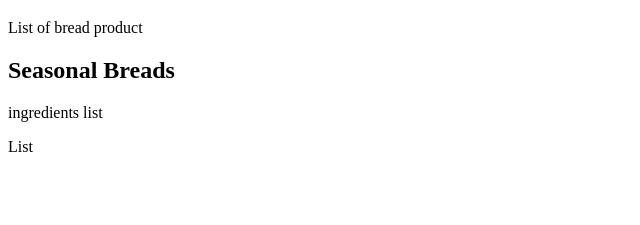
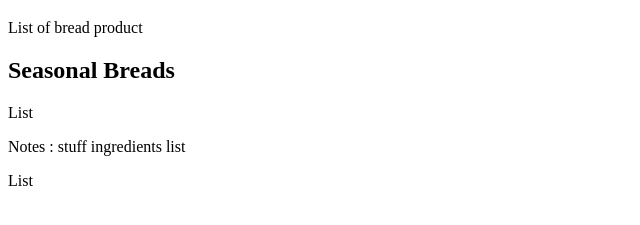
Before and after one commit to Atul5326/com.bread.demo, a plain HTML site: page WebContent/index.html in a window 1280 px wide. Shown: the part 61-286 px from the top of the page, without its empty margins (0-640 px from the left). Drawn offline with Linux system fonts and the light colour scheme.

Commit message:
added notes complete

```diff
--- a/WebContent/index.html
+++ b/WebContent/index.html
@@ -8,7 +8,8 @@
 	<h1>Bread product</h1>
 	<p>List of bread product</p>
 	<h2>Seasonal Breads</h2>
-
+	<p>List</p>
+	<span>Notes : stuff</span>
 	<span>ingredients list</span>
 	<p>List</p>
 </body>
```
